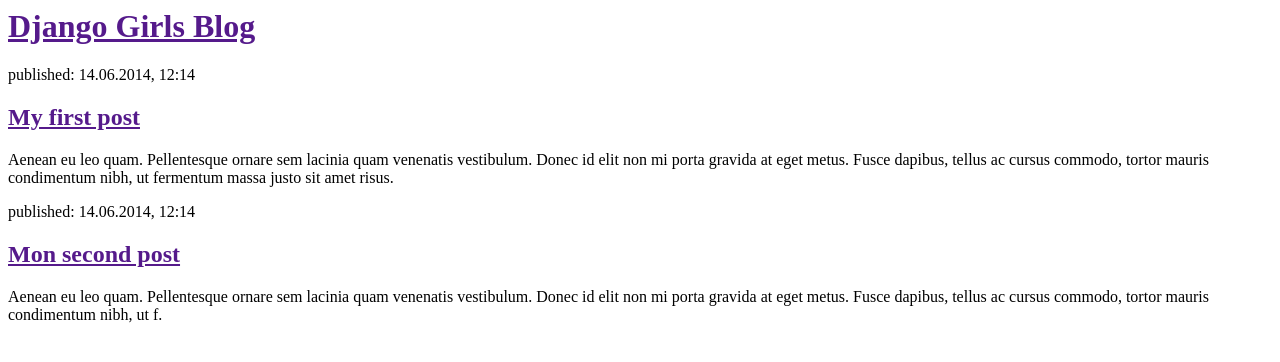
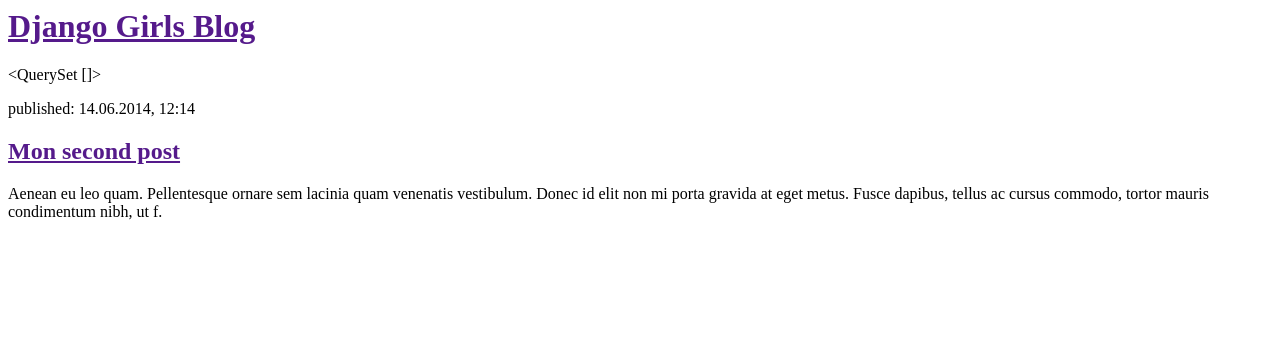
Before and after one commit to CeliaCeels/my-first-blog, a Django app: page / in a window 1280 px wide. Shown: the top 362 px of the page. Run offline with Django 3.2, Linux system fonts and the light colour scheme; data that the repository does not hold is empty.

Commit message:
My Django Girls app, first commit

```diff
--- a/blog/templates/blog/post_list.html
+++ b/blog/templates/blog/post_list.html
@@ -6,12 +6,7 @@
         <div>
             <h1><a href="">Django Girls Blog</a></h1>
         </div>
-
-        <div>
-            <p>published: 14.06.2014, 12:14</p>
-            <h2><a href="">My first post</a></h2>
-            <p>Aenean eu leo quam. Pellentesque ornare sem lacinia quam venenatis vestibulum. Donec id elit non mi porta gravida at eget metus. Fusce dapibus, tellus ac cursus commodo, tortor mauris condimentum nibh, ut fermentum massa justo sit amet risus.</p>
-        </div>
+        {{posts}}
 
         <div>
             <p>published: 14.06.2014, 12:14</p>
--- a/blog/views.py
+++ b/blog/views.py
@@ -1,4 +1,7 @@
 from django.shortcuts import render
+from django.utils import timezone
+from .models import Post
+
 def post_list(request):
-    return render(request, 'blog/post_list.html', {})
-# Create your views here.
+    posts = Post.objects.filter(published_date__lte=timezone.now()).order_by('published_date')
+    return render (request, 'blog/post_list.html', {'posts': posts})
```
